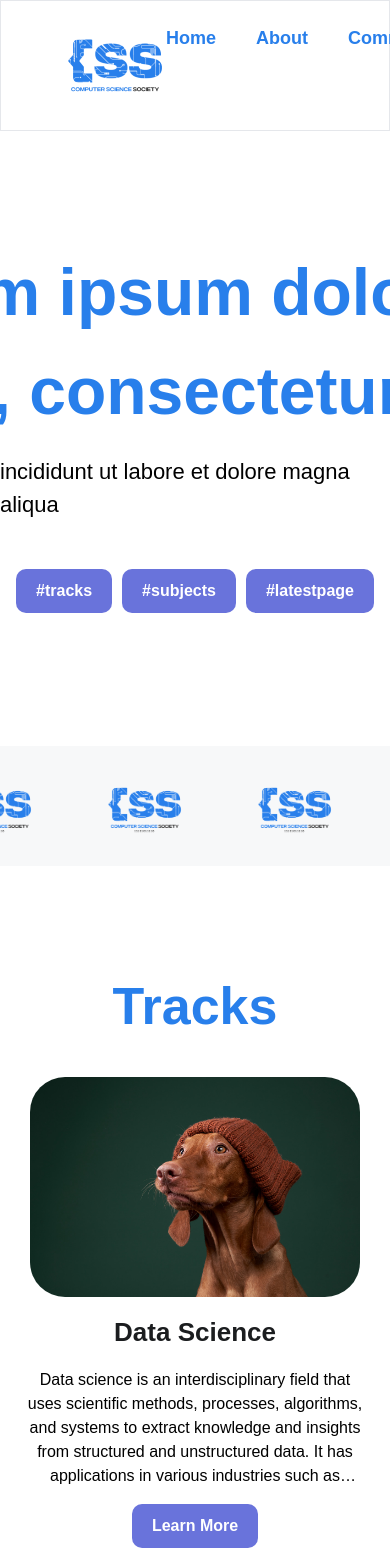
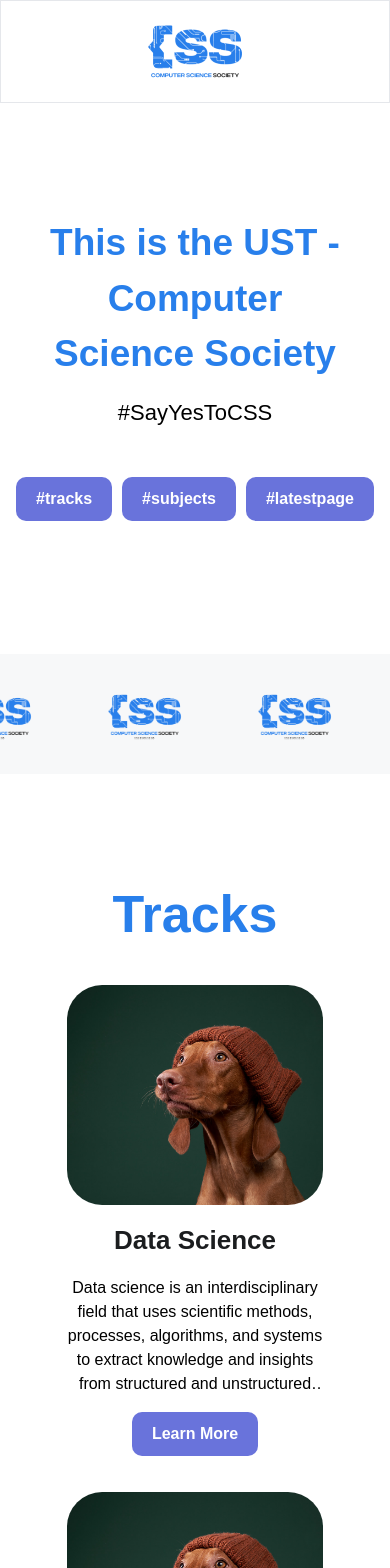
Before and after one commit to Hasmire/css-exam, a React (Vite) app: page / in a window 390 px wide. Shown: the top 1568 px of the page. Built offline with nearby package versions, Linux system fonts and the light colour scheme.

Commit message:
added responsiveness

```diff
--- a/src/components/Navbar.tsx
+++ b/src/components/Navbar.tsx
@@ -1,14 +1,20 @@
+import { navLinks } from '../constants/navLinks';
 import Logo from './Logo';
 
 const Navbar = () => {
   return (
-    <div className="flex w-full items-center justify-between border px-16 py-6">
+    <div className="flex w-full items-center justify-center border px-16 py-6 md:justify-between">
       <Logo />
-      <div className="flex gap-10 text-base font-bold text-primary">
-        <div className="cursor-pointer hover:underline ">Home</div>
-        <div className="cursor-pointer hover:underline ">About</div>
-        <div className="cursor-pointer hover:underline ">Community</div>
-        <div className="cursor-pointer hover:underline ">News & Events</div>
+      <div className="hidden gap-10 text-base font-bold text-primary md:flex">
+        {navLinks.map((link, index) => (
+          <a
+            key={index}
+            href={link.href}
+            className="cursor-pointer hover:underline"
+          >
+            {link.label}
+          </a>
+        ))}
       </div>
     </div>
   );
--- a/src/components/SubjectButtons.tsx
+++ b/src/components/SubjectButtons.tsx
@@ -15,7 +15,7 @@ const SubjectsButton = (props: Props) => {
       : '';
 
   return (
-    <div className="mt-8 flex gap-4">
+    <div className="mt-8 flex flex-wrap justify-center gap-4">
       <Button
         className={getActiveClass('Data Science')}
         onClick={() => onClick('Data Science')}
--- a/src/components/Subjects.tsx
+++ b/src/components/Subjects.tsx
@@ -11,12 +11,12 @@ const Subjects = (props: Props) => {
   const { src, alt, code, title } = props;
 
   return (
-    <div className="flex w-[413px] flex-col rounded-[20px] bg-neutrals-lightGray">
-      <img src={src} alt={alt} className="h-[313px] rounded-[20px]" />
+    <div className="flex w-80 flex-col rounded-[20px] bg-neutrals-lightGray md:w-[413px]">
+      <img src={src} alt={alt} className="h-60 rounded-[20px] md:h-[313px]" />
       <div className="flex flex-col p-5">
         <div className="text-xl font-bold text-primary">{code}</div>
         <div className="text-lg font-medium text-neutrals-base">{title}</div>
-        <Button className="w-fit self-end">Learn More</Button>
+        <Button className="mt-2 w-fit self-end">Learn More</Button>
       </div>
     </div>
   );
--- a/src/components/Track.tsx
+++ b/src/components/Track.tsx
@@ -11,10 +11,14 @@ const Track = (props: Props) => {
   const { src, alt, title, body } = props;
 
   return (
-    <div className="flex w-[372px] flex-col items-center gap-4">
-      <img src={src} alt={alt} className="h-[220px] rounded-[35px]" />
+    <div className="flex w-64 flex-col items-center gap-4 md:w-[372px]">
+      <img
+        src={src}
+        alt={alt}
+        className="h-[220px] w-full rounded-[35px] object-cover"
+      />
       <div className="text-xl font-bold text-neutrals-base">{title}</div>
-      <div className="line-clamp-5 h-[120px] w-[343px] text-center">{body}</div>
+      <div className="line-clamp-5 h-[120px] text-center">{body}</div>
       <Button>Learn More</Button>
     </div>
   );
--- a/src/components/landing/HeroSection.tsx
+++ b/src/components/landing/HeroSection.tsx
@@ -4,12 +4,10 @@ import LandingLayout from '../layout/LandingLayout';
 const HeroSection = () => {
   return (
     <LandingLayout padding="py-28">
-      <div className="w-[713px] text-4xl font-extrabold text-primary">
-        Lorem ipsum dolor sit amet, consectetur adi
+      <div className="w-3/4 text-center text-2xl font-extrabold text-primary md:w-1/2 md:text-4xl">
+        This is the UST - Computer Science Society
       </div>
-      <div className="mt-3.5 text-lg font-medium">
-        incididunt ut labore et dolore magna aliqua
-      </div>
+      <div className="mt-3.5 text-center text-lg font-medium">#SayYesToCSS</div>
       <div className="mt-12 flex gap-2.5">
         <Button>#tracks</Button>
         <Button>#subjects</Button>
--- a/src/components/landing/SubjectSection.tsx
+++ b/src/components/landing/SubjectSection.tsx
@@ -16,15 +16,16 @@ const SubjectSection = () => {
   return (
     <LandingLayout>
       <div className="text-3xl font-extrabold text-primary">Subjects</div>
-      <div className="mt-2 w-[524px] text-center text-lg font-medium">
-        Lorem ipsum dolor sit amet, consectetur adipiscing elit sed do eiusmod
-        tempor incididunt ut
+      <div className="mt-2 w-3/4 text-center font-medium md:w-2/5 md:text-lg">
+        Discover data science, core computer science, and game development
+        tracks, each offering a unique dive into the world of technology and
+        digital innovation
       </div>
       <SubjectsButton
         activeSpecialization={currentSpecialization}
         onClick={handleSubjectChange}
       />
-      <div className="mt-8 grid grid-cols-3 justify-items-center gap-9">
+      <div className="mt-8 grid grid-cols-1 justify-items-center gap-9 sm:grid-cols-2 md:grid-cols-3">
         {currentSpecialization.map((data, index) => (
           <Subjects
             key={index}
--- /dev/null
+++ b/src/constants/navLinks.ts
@@ -0,0 +1,6 @@
+export const navLinks = [
+  { href: '/', label: 'Home' },
+  { href: 'https://www.ust-css.com/about', label: 'About' },
+  { href: 'https://www.ust-css.com/community', label: 'Community' },
+  { href: 'https://www.ust-css.com/news-and-events', label: 'News & Events' },
+];
--- a/src/constants/trackData.ts
+++ b/src/constants/trackData.ts
@@ -9,7 +9,7 @@ export const trackData = [
     src: './stock.jpeg',
     alt: 'Core Science Image',
     title: 'Core Science',
-    body: 'Core sciences are the fundamental disciplines that contribute to our understanding of the world. They include physics, chemistry, biology, and earth sciences.',
+    body: 'Core computer science encompasses the foundational disciplines driving technological understanding and development, including algorithms, data structures, and software engineering principles.',
   },
   {
     src: './stock.jpeg',
```
